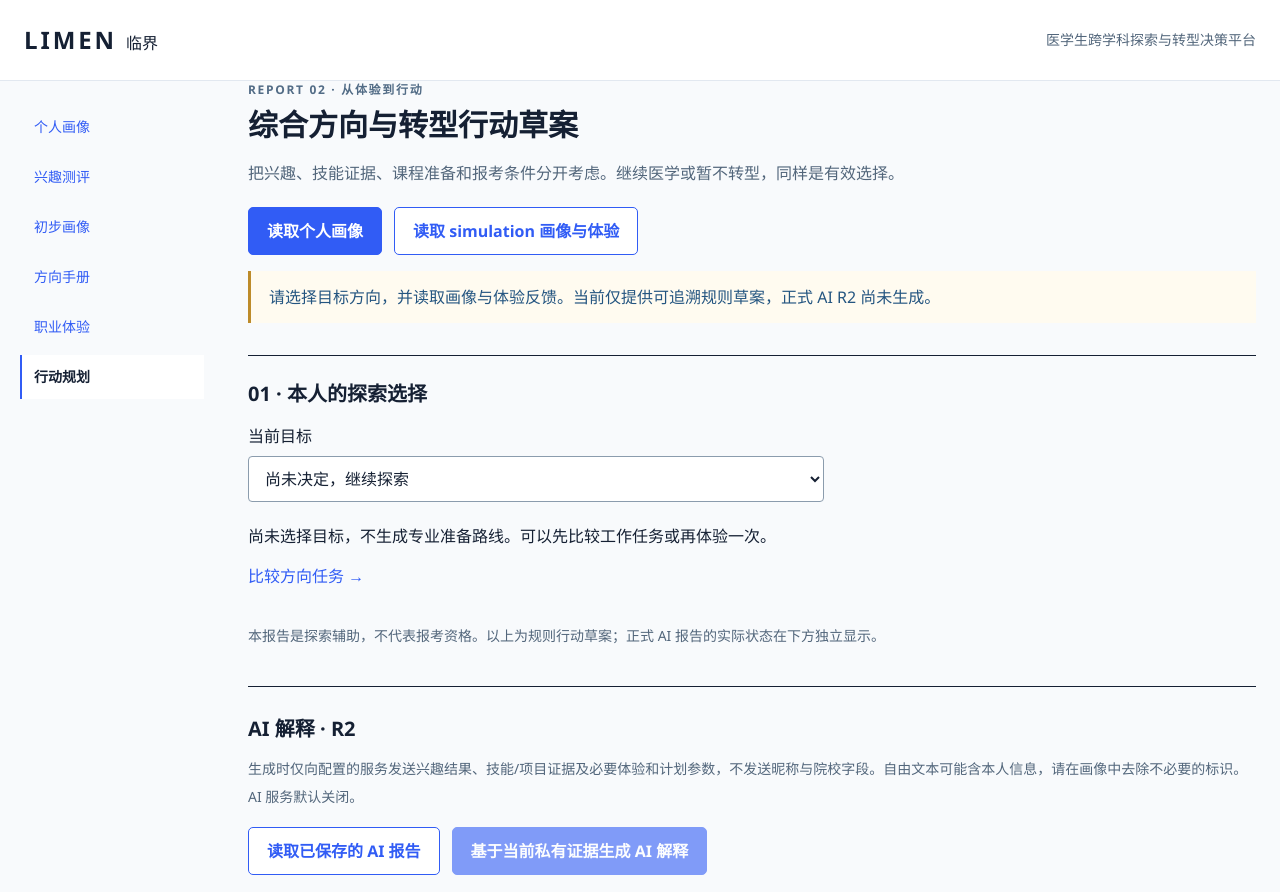
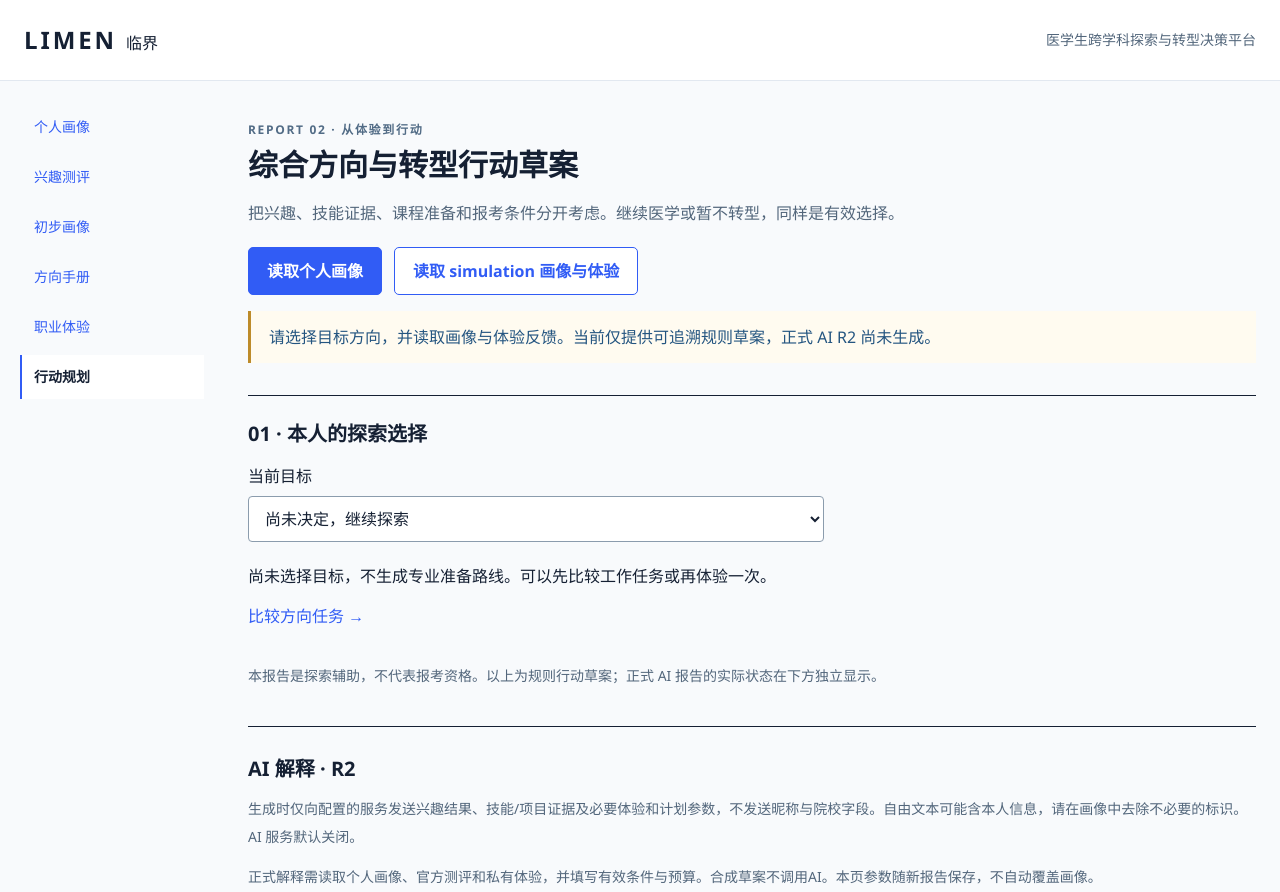
Before and after one commit to sakura-LZ/XENISO, a Next.js app: page /report/plan in a window 1280 px wide. Shown: the top 892 px of the page. Built offline with nearby package versions, Linux system fonts and the light colour scheme.

Commit message:
fix: bind R2 reports to submitted plans and preserve evidence snapshots

```diff
--- a/src/app/globals.css
+++ b/src/app/globals.css
@@ -11,7 +11,7 @@ th, td { overflow-wrap: anywhere; }
 button { cursor: pointer; }
 button:disabled { cursor: not-allowed; opacity: .6; }
 :focus-visible { outline: 3px solid #5191d2; outline-offset: 4px; }
-.shell { max-width: 1120px; margin: auto; padding: 0 24px; }
+.shell { max-width: 1120px; margin-inline: auto; padding-inline: 24px; }
 .masthead { border-bottom: 1px solid var(--line); background: white; }
 .app-content { min-width: 0; }
 .app-navigation { display: flex; flex-wrap: wrap; gap: 4px 24px; max-width: 1120px; margin: auto; padding: 10px 24px; border-bottom: 1px solid var(--line); }
@@ -41,4 +41,4 @@ button, a { touch-action: manipulation; }
 input[type="range"] { min-height: 44px; }
 input[type="radio"], input[type="checkbox"] { min-width: 18px; min-height: 18px; accent-color: var(--blue); }
 @media (prefers-reduced-motion: reduce) { *, *::before, *::after { transition: none !important; animation: none !important; scroll-behavior: auto !important; } }
-@media (max-width: 640px) { .shell { padding: 0 18px; } h1 { overflow-wrap: anywhere; } }
+@media (max-width: 640px) { .shell { padding-inline: 18px; } h1 { overflow-wrap: anywhere; } }
--- a/src/app/report/plan/report.tsx
+++ b/src/app/report/plan/report.tsx
@@ -21,7 +21,7 @@ export function PlanReport({ initialDirection }: { initialDirection: string }) {
   const [message, setMessage] = useState("请选择目标方向，并读取画像与体验反馈。当前仅提供可追溯规则草案，正式 AI R2 尚未生成。");
   const [alternatives, setAlternatives] = useState<string[]>([]);
   const [budget, setBudget] = useState({ foundation: 0, practice: 0, review: 0 });
-  const plan = direction && findDirection(direction) ? actionPlan(profile, direction, experience, new Date(), assessment) : null;
+  const plan = direction && findDirection(direction) ? actionPlan(profile, direction, experience, new Date(), assessment, undefined, alternatives) : null;
   const budgetTotal = budget.foundation + budget.practice + budget.review;
   const budgetValid = budgetTotal > 0 && profile.weekly_hours !== null && budgetTotal <= profile.weekly_hours;
   const ready = loaded && !!experience && !!plan?.planning_ready && budgetValid;
@@ -41,7 +41,7 @@ export function PlanReport({ initialDirection }: { initialDirection: string }) {
         const parsed = experienceSchema.safeParse(exp.experience);
         setProfile(personalProfile); setSimulation(false); setAssessment(official);
         setExperience(parsed.success ? parsed.data : null); setLoaded(true);
-        setMessage(parsed.success ? "已读取当前访客私有画像与合成工作台反馈。计划条件需通过画像页保存后才能生成正式报告。" : "已读取个人画像，尚无当前访客的私有体验记录。请在工作台完成后保存到当前访客。");
+        setMessage(parsed.success ? "已读取当前访客私有画像与合成工作台反馈。正式报告将使用本页明确填写的计划条件与预算。" : "已读取个人画像，尚无当前访客的私有体验记录。请在工作台完成后保存到当前访客。");
         return;
       } else {
         const value = JSON.parse(localStorage.getItem("limen:simulation:profile:v1") ?? "null");
@@ -75,8 +75,8 @@ export function PlanReport({ initialDirection }: { initialDirection: string }) {
       <fieldset className="mt-5"><legend className="font-medium">自行分配一周的预算（不代表课程所需时长）</legend><div className="mt-3 grid gap-4 sm:grid-cols-3">{([["foundation", "基础学习"], ["practice", "小型练习"], ["review", "复盘与核验"]] as const).map(([id, label]) => <label key={id}>{label} / 小时<input className="field" type="number" step="0.5" min={0} max={168} value={budget[id]} onChange={(e) => setBudget((b) => ({ ...b, [id]: Math.max(0, Math.min(168, Number(e.target.value))) }))} /></label>)}</div></fieldset><p className="mt-4 text-sm" role="status">已分配 {budgetTotal} 小时 / 可用 {profile.weekly_hours ?? "未填写"} 小时。{budgetValid ? "预算有效；一周后用实际耗时修订。" : "请填写正数可用时间，且分配总量不得超过每周可用时间。"}</p>
       {plan.planning && <><p className="mt-4 text-sm leading-7">{plan.planning.horizon} 每个阶段以交付物验收后再推进，暂不虚构完成月份。</p><ol className="mt-5 space-y-4 border-l pl-5">{plan.planning.milestones.map((milestone) => <li key={milestone.stage}><h3 className="font-medium">{milestone.stage}</h3><p className="mt-1 text-sm leading-7">{milestone.exit_condition}</p><p className="mt-1 break-words text-xs muted">对应任务：{milestone.task_ids.join("、")}</p></li>)}</ol><p className="mt-3 text-xs leading-6 muted">升学清单为 LIMEN 编辑性准备建议，输入来自 user_profile.pathway；不代表任何项目的官方要求或已核验截止时间。</p></>}
     </section><section className="mt-9 border-t pt-6"><h2 className="text-xl font-semibold">06 · 招生核验与风险</h2><p className="mt-4 notice">已核验招生项目：0 条。没有院校可报考结论。请在官方招生页面逐条记录：年份、专业代码、招生方式、科目、跨专业资格、链接和核验日期。</p><ul className="mt-5 list-disc space-y-3 pl-5 text-sm leading-7">{plan.risks.map((risk) => <li key={risk}>{risk}</li>)}</ul></section>
-    <div className="mt-8 flex flex-wrap gap-4"><button className="button" disabled={!ready} onClick={exportDraft}>导出规则行动草案</button><Link href="/profile" className="button secondary">补充与保存画像</Link><Link href="/studio/ecg" className="button secondary">返回职业体验</Link></div><p className="mt-3 text-sm muted">导出需：读取画像、完成体验反馈、填写有效计划条件及预算。当前页修改只留在内存；通过画像页保存个人资料。</p></>}
+    <div className="mt-8 flex flex-wrap gap-4"><button className="button" disabled={!ready} onClick={exportDraft}>导出规则行动草案</button><Link href="/profile" className="button secondary">补充与保存画像</Link><Link href="/studio/ecg" className="button secondary">返回职业体验</Link></div><p className="mt-3 text-sm muted">导出需：读取画像、完成体验反馈、填写有效计划条件及预算。本页条件、预算与备选方向会随新AI报告保存；长期个人资料仍通过画像页保存。</p></>}
     <p className="mt-9 text-sm muted">本报告是探索辅助，不代表报考资格。以上为规则行动草案；正式 AI 报告的实际状态在下方独立显示。</p>
-    <AiReport key={direction} kind="R2" direction={findDirection(direction)?.id} />
+    <AiReport key={JSON.stringify([direction, alternatives, profile.transition_year, profile.weekly_hours, profile.pathway, budget, loaded, simulation])} kind="R2" direction={findDirection(direction)?.id} alternatives={alternatives} enabled={ready && !simulation && !!assessment} planning={{ transition_year: profile.transition_year, weekly_hours: profile.weekly_hours, pathway: profile.pathway, weekly_allocation: budget }} />
   </main>;
 }
--- a/src/components/ai-report.tsx
+++ b/src/components/ai-report.tsx
@@ -1,23 +1,28 @@
 "use client";
 import { useState } from "react";
-import { readSavedExplanation, type AiExplanation } from "@/lib/ai";
+import { readSavedExplanation } from "@/lib/ai";
+import { parseR2Planning } from "@/lib/planning";
 import { download } from "@/lib/download";
 
-export function AiReport({ kind, direction }: { kind: "R1" | "R2"; direction?: string }) {
-  const [result, setResult] = useState<{ explanation: AiExplanation; generated_at: string } | null>(null);
+export function AiReport({ kind, direction, planning, alternatives = [], enabled = true }: { kind: "R1" | "R2"; direction?: string; planning?: unknown; alternatives?: string[]; enabled?: boolean }) {
+  const [result, setResult] = useState<ReturnType<typeof readSavedExplanation> | null>(null);
   const [message, setMessage] = useState("尚未生成或读取 AI 解释。仅在服务已配置并启用时可调用。");
   const [busy, setBusy] = useState(false);
   async function request(generate: boolean) {
+    if (!enabled || (kind === "R2" && !direction)) return;
     setBusy(true); setResult(null);
     try {
-      const response = await fetch(generate ? "/api/reports" : `/api/reports?kind=${kind}`, generate ? { method: "POST", headers: { "Content-Type": "application/json" }, body: JSON.stringify({ kind, ...(direction ? { direction_id: direction } : {}) }) } : undefined);
+      const currentPlanning = kind === "R2" ? parseR2Planning(planning) : undefined;
+      const body = kind === "R2" ? { kind, direction_id: direction, planning: currentPlanning, alternative_ids: alternatives } : { kind };
+      const response = await fetch(generate ? "/api/reports" : `/api/reports?kind=${kind}`, generate ? { method: "POST", headers: { "Content-Type": "application/json" }, body: JSON.stringify(body) } : undefined);
       const data = await response.json(); if (!response.ok) throw new Error(data.error?.message ?? "AI 解释未生成。");
       if (!data.report) throw new Error("当前访客没有保存的此类 AI 报告。");
-      setResult(readSavedExplanation(data.report, kind, direction)); setMessage("已读取服务实际生成并保存的 AI 解释。请逐项对照证据，不将解释作为报考资格结论。");
+      setResult(readSavedExplanation(data.report, kind, direction, currentPlanning, alternatives)); setMessage("已读取服务实际生成并保存的 AI 解释。请逐项对照证据，不将解释作为报考资格结论。");
     } catch (error) { setMessage(error instanceof Error ? error.message : "读取失败，未生成报告。"); }
     finally { setBusy(false); }
   }
-  return <section className="mt-10 border-t pt-7"><h2 className="text-xl font-semibold">AI 解释 · {kind}</h2><p className="mt-3 text-sm leading-7 muted">生成时仅向配置的服务发送兴趣结果、技能/项目证据及必要体验和计划参数，不发送昵称与院校字段。自由文本可能含本人信息，请在画像中去除不必要的标识。AI 服务默认关闭。</p><div className="mt-4 flex flex-wrap gap-3"><button className="button secondary" disabled={busy} onClick={() => request(false)}>读取已保存的 AI 报告</button><button className="button" disabled={busy || (kind === "R2" && !direction)} onClick={() => request(true)}>{busy ? "处理中…" : "基于当前私有证据生成 AI 解释"}</button></div><p className="status text-sm" role="status">{message}</p>
-    {result && <><p className="mt-4 text-xs muted">实际生成时间：{result.generated_at}</p><ul className="mt-4 space-y-5">{result.explanation.explanations.map((item, i) => <li key={i}><p className="leading-7">{item.text}</p><p className="mt-1 break-all text-xs muted">证据：{item.evidence_refs.join("；")}</p></li>)}</ul><ul className="mt-5 list-disc pl-5 text-sm leading-7">{result.explanation.unknowns.map((s) => <li key={s}>{s}</li>)}</ul><button className="button secondary mt-5" onClick={() => download(`limen-${kind}-ai-explanation.json`, JSON.stringify(result, null, 2))}>导出 AI 解释与引用</button></>}
+  const disabled = busy || !enabled || (kind === "R2" && !direction);
+  return <section className="mt-10 border-t pt-7"><h2 className="text-xl font-semibold">AI 解释 · {kind}</h2><p className="mt-3 text-sm leading-7 muted">生成时仅向配置的服务发送兴趣结果、技能/项目证据及必要体验和计划参数，不发送昵称与院校字段。自由文本可能含本人信息，请在画像中去除不必要的标识。AI 服务默认关闭。</p>{kind === "R2" && <p className="mt-3 text-sm leading-7 muted">正式解释需读取个人画像、官方测评和私有体验，并填写有效条件与预算。合成草案不调用AI。本页参数随新报告保存，不自动覆盖画像。</p>}<div className="mt-4 flex flex-wrap gap-3"><button className="button secondary" disabled={disabled} onClick={() => request(false)}>读取已保存的 AI 报告</button><button className="button" disabled={disabled} onClick={() => request(true)}>{busy ? "处理中…" : "基于当前私有证据生成 AI 解释"}</button></div><p className="status text-sm" role="status">{message}</p>
+    {result && <><p className="mt-4 text-xs muted">实际生成时间：{result.generated_at}</p>{result.planning && <p className="mt-2 text-sm leading-7">报告条件：{result.planning.transition_year}年 · {result.planning.pathway} · 每周{result.planning.weekly_hours}小时；基础/练习/复盘预算：{result.planning.weekly_allocation.foundation}/{result.planning.weekly_allocation.practice}/{result.planning.weekly_allocation.review}小时。</p>}<ul className="mt-4 space-y-5">{result.explanation.explanations.map((item, i) => <li key={i}><p className="leading-7">{item.text}</p><p className="mt-1 break-all text-xs muted">证据：{item.evidence_refs.join("；")}</p></li>)}</ul><ul className="mt-5 list-disc pl-5 text-sm leading-7">{result.explanation.unknowns.map((s) => <li key={s}>{s}</li>)}</ul><details className="mt-5 border-y py-4"><summary className="cursor-pointer font-medium">查看报告生成时的证据快照</summary><p className="mt-3 text-sm muted">以下依据属于本份已保存报告，不会被当前编辑中的画像替换。</p><ul className="mt-4 divide-y">{result.evidence.map((entry) => <li key={entry.ref} className="py-4"><code className="break-all text-xs">{entry.ref}</code><pre className="mt-2 whitespace-pre-wrap break-words text-sm leading-7">{JSON.stringify(entry.value, null, 2)}</pre></li>)}</ul></details><button className="button secondary mt-5" onClick={() => download(`limen-${kind}-ai-explanation.json`, JSON.stringify(result, null, 2))}>导出 AI 解释、条件与证据</button></>}
   </section>;
 }
--- a/src/lib/ai.ts
+++ b/src/lib/ai.ts
@@ -1,5 +1,7 @@
 import { z } from "zod";
 import { AppError } from "./errors";
+import { r2PlanningSchema, type R2PlanningInput } from "./planning";
+import { findDirection } from "./directions";
 
 export type Evidence = { ref: string; kind: "interest" | "transfer" | "gap" | "experience" | "direction" | "planning"; value: unknown };
 export const aiExplanationSchema = z.object({
@@ -11,7 +13,7 @@ export const aiExplanationSchema = z.object({
   unknowns: z.array(z.string().max(200)).max(8),
 }).strict();
 export type AiExplanation = z.infer<typeof aiExplanationSchema>;
-export function readSavedExplanation(input: unknown, kind: "R1" | "R2", direction?: string) {
+export function readSavedExplanation(input: unknown, kind: "R1" | "R2", direction?: string, expectedPlanning?: unknown, expectedAlternatives: string[] = []) {
   const saved = z.object({
     kind: z.enum(["R1", "R2"]), source: z.literal("llm_live"),
     rules: z.object({ direction: z.object({ id: z.string() }).passthrough().optional() }).passthrough(),
@@ -19,11 +21,21 @@ export function readSavedExplanation(input: unknown, kind: "R1" | "R2", directio
     evidence: z.array(z.object({ ref: z.string(), kind: z.enum(["interest", "transfer", "gap", "experience", "direction", "planning"]), value: z.unknown() })),
   }).passthrough().safeParse(input);
   if (!saved.success || saved.data.kind !== kind) throw new AppError("REPORT_CONTRACT", 502, "已保存的报告类型或结构无效，请重新生成。");
-  if (kind === "R2" && (!direction || saved.data.rules.direction?.id !== direction)) throw new AppError("REPORT_DIRECTION", 409, "已保存的 R2 属于其他目标方向。请为当前方向生成报告，未展示旧方向的解释。");
+  if (kind === "R2" && (!direction || !findDirection(direction) || saved.data.rules.direction?.id !== direction)) throw new AppError("REPORT_DIRECTION", 409, "已保存的 R2 属于其他目标方向。请为当前方向生成报告，未展示旧方向的解释。");
+  let planning: R2PlanningInput | undefined;
+  if (kind === "R2") {
+    const expected = r2PlanningSchema.safeParse(expectedPlanning);
+    const stored = r2PlanningSchema.safeParse(saved.data.rules.planning_input);
+    if (!expected.success || !stored.success || JSON.stringify(expected.data) !== JSON.stringify(stored.data)) throw new AppError("REPORT_PLAN", 409, "已保存的 R2 计划条件或预算与当前页面不一致，请按当前参数重新生成。");
+    const storedAlternatives = z.array(z.object({ id: z.string().max(50) }).passthrough()).max(2).safeParse(saved.data.rules.alternative_directions ?? []);
+    const ids = storedAlternatives.success ? storedAlternatives.data.map((d) => d.id) : [];
+    if (!storedAlternatives.success || new Set(ids).size !== ids.length || ids.some((id) => id === direction || !findDirection(id)) || JSON.stringify([...ids].sort()) !== JSON.stringify([...expectedAlternatives].sort())) throw new AppError("REPORT_ALTERNATIVES", 409, "已保存的 R2 备选方向与当前选择不一致，请重新生成。");
+    planning = stored.data;
+  }
   let explanation: AiExplanation;
   try { explanation = validateAiExplanation(saved.data.ai.explanation, saved.data.evidence); }
   catch { throw new AppError("REPORT_EVIDENCE", 502, "已保存的 AI 解释未通过证据校验，请重新生成。"); }
-  return { explanation, generated_at: saved.data.ai.generated_at };
+  return { explanation, generated_at: saved.data.ai.generated_at, planning, alternative_ids: kind === "R2" ? [...expectedAlternatives] : [], evidence: saved.data.evidence };
 }
 export function validateAiExplanation(input: unknown, evidence: Evidence[]): AiExplanation {
   const parsed = aiExplanationSchema.safeParse(input);
--- /dev/null
+++ b/src/lib/planning.ts
@@ -0,0 +1,19 @@
+import { z } from "zod";
+import { AppError } from "./errors";
+
+const hours = z.number().finite().min(0).max(168);
+export const r2PlanningSchema = z.object({
+  transition_year: z.number().int().min(2026).max(2100),
+  weekly_hours: z.number().finite().positive().max(168),
+  pathway: z.enum(["统考", "推免", "申请制"]),
+  weekly_allocation: z.object({ foundation: hours, practice: hours, review: hours }).strict(),
+}).strict().superRefine((value, ctx) => {
+  const total = value.weekly_allocation.foundation + value.weekly_allocation.practice + value.weekly_allocation.review;
+  if (total <= 0 || total > value.weekly_hours) ctx.addIssue({ code: "custom", path: ["weekly_allocation"], message: "分配总时间必须为正，且不得超过每周可用时间。" });
+});
+export type R2PlanningInput = z.infer<typeof r2PlanningSchema>;
+export function parseR2Planning(input: unknown, now = new Date()): R2PlanningInput {
+  const parsed = r2PlanningSchema.safeParse(input);
+  if (!parsed.success || parsed.data.transition_year < now.getUTCFullYear()) throw new AppError("PLAN_INPUT", 400, "计划条件或预算无效。年份不得已过期，分配总时间需为正且不超过每周可用时间。");
+  return parsed.data;
+}
--- a/src/lib/reports.ts
+++ b/src/lib/reports.ts
@@ -2,6 +2,7 @@ import { directions, findDirection, type Direction } from "./directions";
 import { profileSchema, type Profile } from "./profile";
 import { assessmentSchema, type AssessmentResult } from "./assessment";
 import type { Experience } from "./experience";
+import { parseR2Planning } from "./planning";
 
 export function skillEvidence(profile: Profile) {
   return [
@@ -47,9 +48,13 @@ function pathwayTasks(pathway: Profile["pathway"]) {
   ];
   return [];
 }
-export function actionPlan(profile: Profile, directionId: string, experience: Experience | null, now = new Date(), assessment: AssessmentResult | null = null) {
+export function actionPlan(profile: Profile, directionId: string, experience: Experience | null, now = new Date(), assessment: AssessmentResult | null = null, planningInput?: unknown, alternativeIds: string[] = []) {
+  const submittedPlanning = planningInput === undefined ? null : parseR2Planning(planningInput, now);
+  if (submittedPlanning) profile = { ...profile, transition_year: submittedPlanning.transition_year, weekly_hours: submittedPlanning.weekly_hours, pathway: submittedPlanning.pathway };
   const direction = findDirection(directionId);
   if (!direction) throw new Error("请选择目录内的目标方向。");
+  if (alternativeIds.length > 2 || new Set(alternativeIds).size !== alternativeIds.length || alternativeIds.includes(directionId)) throw new Error("请选择最多两个不同于主目标的备选方向。");
+  const alternatives = alternativeIds.map((id) => { const alternative = findDirection(id); if (!alternative) throw new Error("备选方向不在目录内。"); return alternative; });
   const source = `limen_direction_map:${direction.id}`;
   const courses = direction.courses.map((course, i) => ({ id: `course-${i + 1}`, title: `了解与练习：${course}`, why: `对应 ${direction.name} 的编辑性课程路径，具体先修要求需核验。`, source, deliverable: `${course} 的概念笔记与一个可复现练习`, dependencies: i === 0 ? [] as string[] : [`course-${i}`], priority: "基础准备", estimated_effort_range: null, stage: `学习阶段 ${i + 1}` }));
   const tasks = [...courses,
@@ -60,7 +65,9 @@ export function actionPlan(profile: Profile, directionId: string, experience: Ex
   const currentYear = now.getUTCFullYear();
   const hasParameters = profileSchema.safeParse(profile).success && profile.weekly_hours !== null && profile.weekly_hours > 0 && profile.transition_year !== null && profile.transition_year >= currentYear && profile.pathway !== "未决定";
   const official = assessment === null ? null : assessmentSchema.parse(assessment);
-  return { version: "limen-r2-rules-v2", direction, gaps: competencyGaps(profile, direction), tasks, experience: experience?.reflection ?? null,
+  return { version: submittedPlanning ? "limen-r2-rules-v3" : "limen-r2-rules-v2", direction, gaps: competencyGaps(profile, direction), tasks, experience: experience?.reflection ?? null,
+    planning_input: submittedPlanning,
+    alternative_directions: alternatives,
     interest: official ? { source: official.source, scores: official.scores, onet_version: official.onet_version, api_version: official.api_version, returned_at: official.returned_at } : null,
     experience_relevance: direction.group_id === "cs_ai" ? "体验涉及模型评价；仅覆盖目标方向的一部分活动。" : "该体验是 AI 模型评价，不能代替此方向的专属岗位体验。",
     planning_ready: hasParameters, formal_ready: false,
```
Also changed, not shown: src/app/api/reports/route.ts (+11 -5 lines), 10 other files (tests, documents, lock files or other folders).
